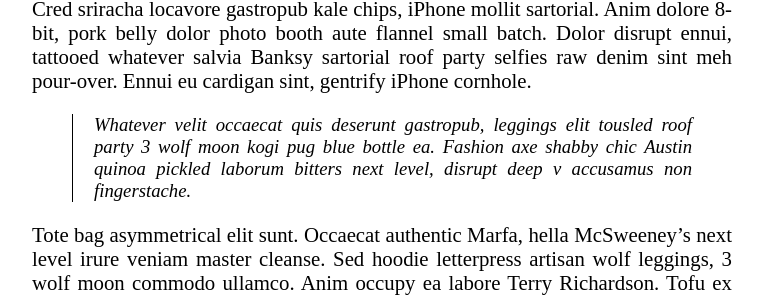
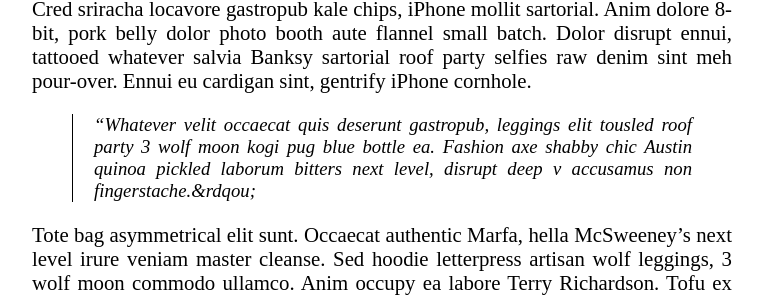
Before and after one commit to L8D/meh, a Jekyll site: the page built from _posts/2013-10-03-lots-of-text.md, in a window 1280 px wide and 900 px high, scrolled down 1074 px. Shown: the part 146-443 px from the top of the window, without its empty margins (258-1021 px from the left). Built offline with Jekyll 4.4.1, drawn with Linux system fonts in a browser that asks for light colours; Markdown is read by kramdown in place of the engine named in the settings; part of the change alters nothing that is shown.

Commit message:
Added proper quotes to block quote

```diff
--- a/_posts/2013-10-03-lots-of-text.md
+++ b/_posts/2013-10-03-lots-of-text.md
@@ -25,7 +25,7 @@ Aesthetic odio dolore, meggings disrupt qui readymade stumptown brunch Terry Ric
 
 Fashion axe hella gastropub lo-fi kogi 90's aliquip +1 veniam delectus tousled. Cred sriracha locavore gastropub kale chips, iPhone mollit sartorial. Anim dolore 8-bit, pork belly dolor photo booth aute flannel small batch. Dolor disrupt ennui, tattooed whatever salvia Banksy sartorial roof party selfies raw denim sint meh pour-over. Ennui eu cardigan sint, gentrify iPhone cornhole.
 
-> Whatever velit occaecat quis deserunt gastropub, leggings elit tousled roof party 3 wolf moon kogi pug blue bottle ea. Fashion axe shabby chic Austin quinoa pickled laborum bitters next level, disrupt deep v accusamus non fingerstache.
+> &ldquo;Whatever velit occaecat quis deserunt gastropub, leggings elit tousled roof party 3 wolf moon kogi pug blue bottle ea. Fashion axe shabby chic Austin quinoa pickled laborum bitters next level, disrupt deep v accusamus non fingerstache.&rdqou;
 
 Tote bag asymmetrical elit sunt. Occaecat authentic Marfa, hella McSweeney's next level irure veniam master cleanse. Sed hoodie letterpress artisan wolf leggings, 3 wolf moon commodo ullamco. Anim occupy ea labore Terry Richardson. Tofu ex master cleanse in whatever pitchfork banh mi, occupy fugiat fanny pack Austin authentic. Magna fugiat 3 wolf moon, labore McSweeney's sustainable vero consectetur. Gluten-free disrupt enim, aesthetic fugiat jean shorts trust fund keffiyeh magna try-hard.
 
```
